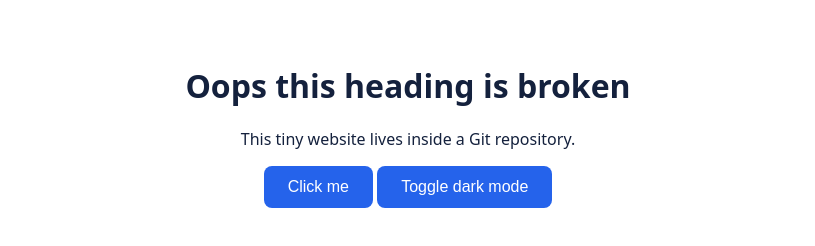
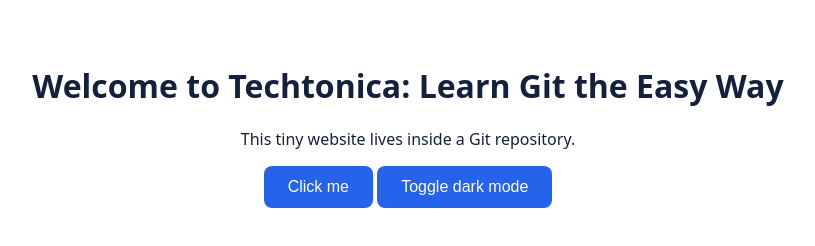
Before and after one commit to shahzab/techtonica-git-playground, a plain HTML site: page index.html in a window 1280 px wide. Shown: the whole page, without its empty margins (232-1047 px from the left). Drawn offline with Linux system fonts and the light colour scheme.

Commit message:
Revert "Experiment with a new heading"
This reverts commit 315abc6c768c4a3bd9b48d48b63b530a96cb39f5.

```diff
--- a/index.html
+++ b/index.html
@@ -6,7 +6,7 @@
   <link rel="stylesheet" href="style.css">
 </head>
 <body>
-  <h1>Oops this heading is broken</h1>
+  <h1>Welcome to Techtonica: Learn Git the Easy Way</h1>
   <p>This tiny website lives inside a Git repository.</p>
   <button class="button">Click me</button>
   <button id="dark-toggle" class="button">Toggle dark mode</button>
```
